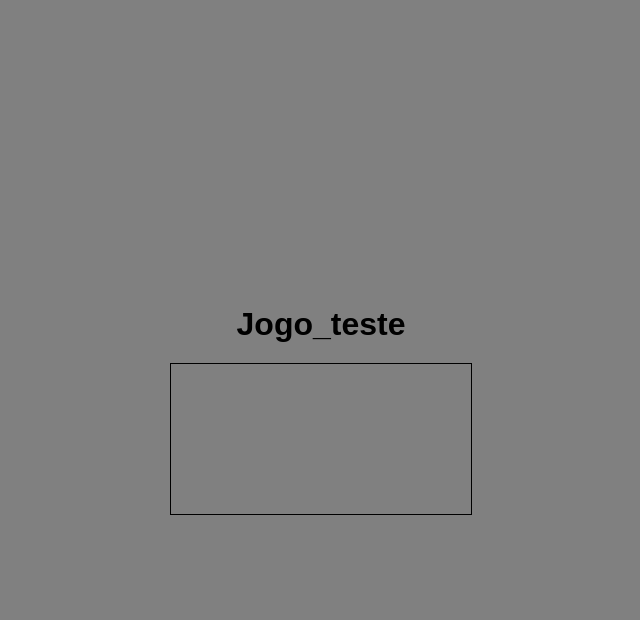
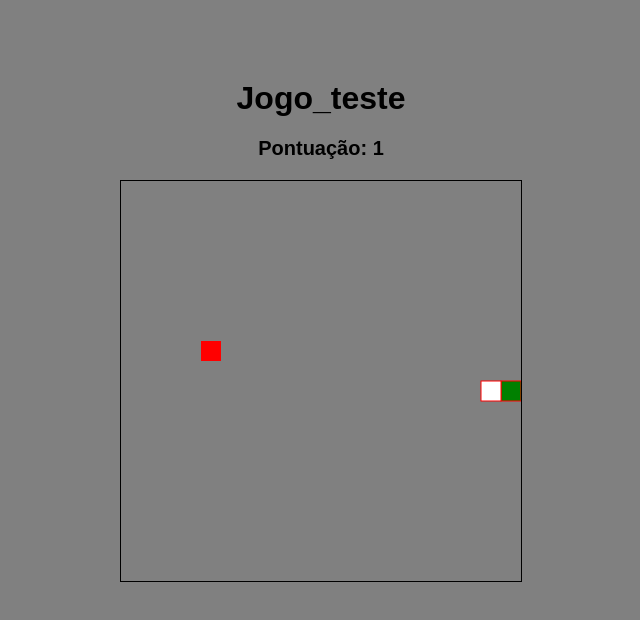
Before and after one commit to Araozin/jogo_cobrinha, a plain HTML site: page index.html in a window 1280 px wide. Shown: the whole page, without its empty margins (319-959 px from the left). Drawn offline with Linux system fonts and the light colour scheme.

Commit message:
adicinado o score

```diff
--- a/index.html
+++ b/index.html
@@ -8,7 +8,7 @@
   </head>
   <body>
     <h1>Jogo_teste</h1>
-
+    <div id="score">Pontuação: 0</div>
     <canvas id="gameCanvas"></canvas>
     <script src="script.js"></script>
   </body>
--- a/script.js
+++ b/script.js
@@ -0,0 +1,97 @@
+const canvas = document.getElementById("gameCanvas");
+const ctx = canvas.getContext("2d");
+const box = 20;
+const canvasSize = 20;
+canvas.width = canvasSize * box;
+canvas.height = canvasSize * box;
+
+let snake = [];
+snake[0] = {
+  x: Math.floor(canvasSize / 2) * box,
+  y: Math.floor(canvasSize / 2) * box,
+};
+
+let direction = "RIGHT";
+let food = {
+  x: Math.floor(Math.random() * canvasSize) * box,
+  y: Math.floor(Math.random() * canvasSize) * box,
+};
+
+let score = 0;
+
+document.addEventListener("keydown", changeDirection);
+
+function changeDirection(event) {
+  if (event.keyCode === 37 && direction !== "RIGHT") {
+    direction = "LEFT";
+  } else if (event.keyCode === 38 && direction !== "DOWN") {
+    direction = "UP";
+  } else if (event.keyCode === 39 && direction !== "LEFT") {
+    direction = "RIGHT";
+  } else if (event.keyCode === 40 && direction !== "UP") {
+    direction = "DOWN";
+  }
+}
+
+function collision(head, array) {
+  for (let i = 0; i < array.length; i++) {
+    if (head.x === array[i].x && head.y === array[i].y) {
+      return true;
+    }
+  }
+  return false;
+}
+
+function draw() {
+  ctx.clearRect(0, 0, canvas.width, canvas.height);
+
+  for (let i = 0; i < snake.length; i++) {
+    ctx.fillStyle = i === 0 ? "green" : "white";
+    ctx.fillRect(snake[i].x, snake[i].y, box, box);
+
+    ctx.strokeStyle = "red";
+    ctx.strokeRect(snake[i].x, snake[i].y, box, box);
+  }
+
+  ctx.fillStyle = "red";
+  ctx.fillRect(food.x, food.y, box, box);
+
+  let snakeX = snake[0].x;
+  let snakeY = snake[0].y;
+
+  if (direction === "LEFT") snakeX -= box;
+  if (direction === "UP") snakeY -= box;
+  if (direction === "RIGHT") snakeX += box;
+  if (direction === "DOWN") snakeY += box;
+
+  if (snakeX === food.x && snakeY === food.y) {
+    score++;
+    document.getElementById("score").innerText = "Pontuação: " + score;
+    food = {
+      x: Math.floor(Math.random() * canvasSize) * box,
+      y: Math.floor(Math.random() * canvasSize) * box,
+    };
+  } else {
+    snake.pop();
+  }
+
+  let newHead = {
+    x: snakeX,
+    y: snakeY,
+  };
+
+  if (
+    snakeX < 0 ||
+    snakeY < 0 ||
+    snakeX >= canvas.width ||
+    snakeY >= canvas.height ||
+    collision(newHead, snake)
+  ) {
+    clearInterval(game);
+  }
+
+  snake.unshift(newHead);
+}
+
+let game = setInterval(draw, 100);
+aw;
--- a/style.css
+++ b/style.css
@@ -2,7 +2,7 @@ body {
   display: flex;
   justify-content: center;
   align-items: center;
-  height: 100vh;
+  height: 80vh;
   background-color: gray;
   font-family: Arial, Helvetica, sans-serif;
   margin: 0;
@@ -15,3 +15,8 @@ h1 {
 canvas {
   border: 1px solid #000;
 }
+#score {
+  margin-bottom: 20px;
+  font-size: 20px;
+  font-weight: bold;
+}
```
